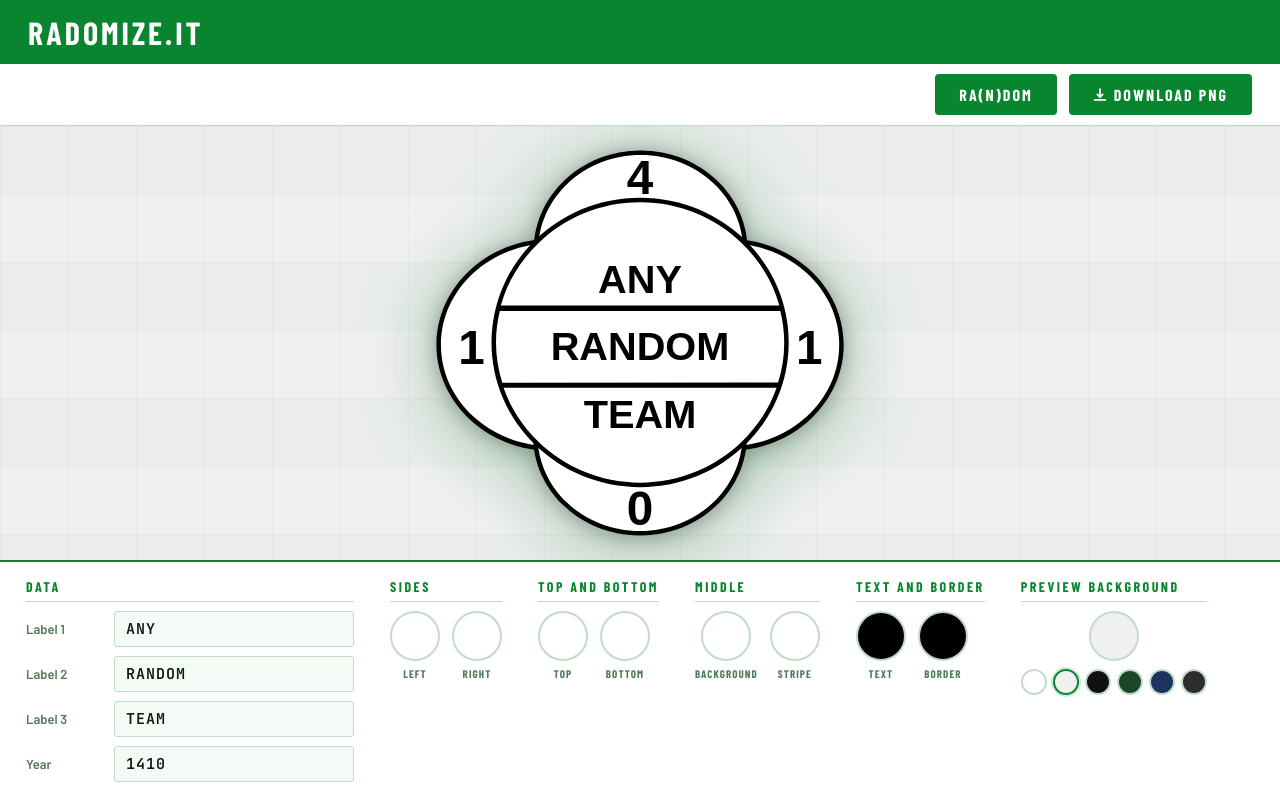
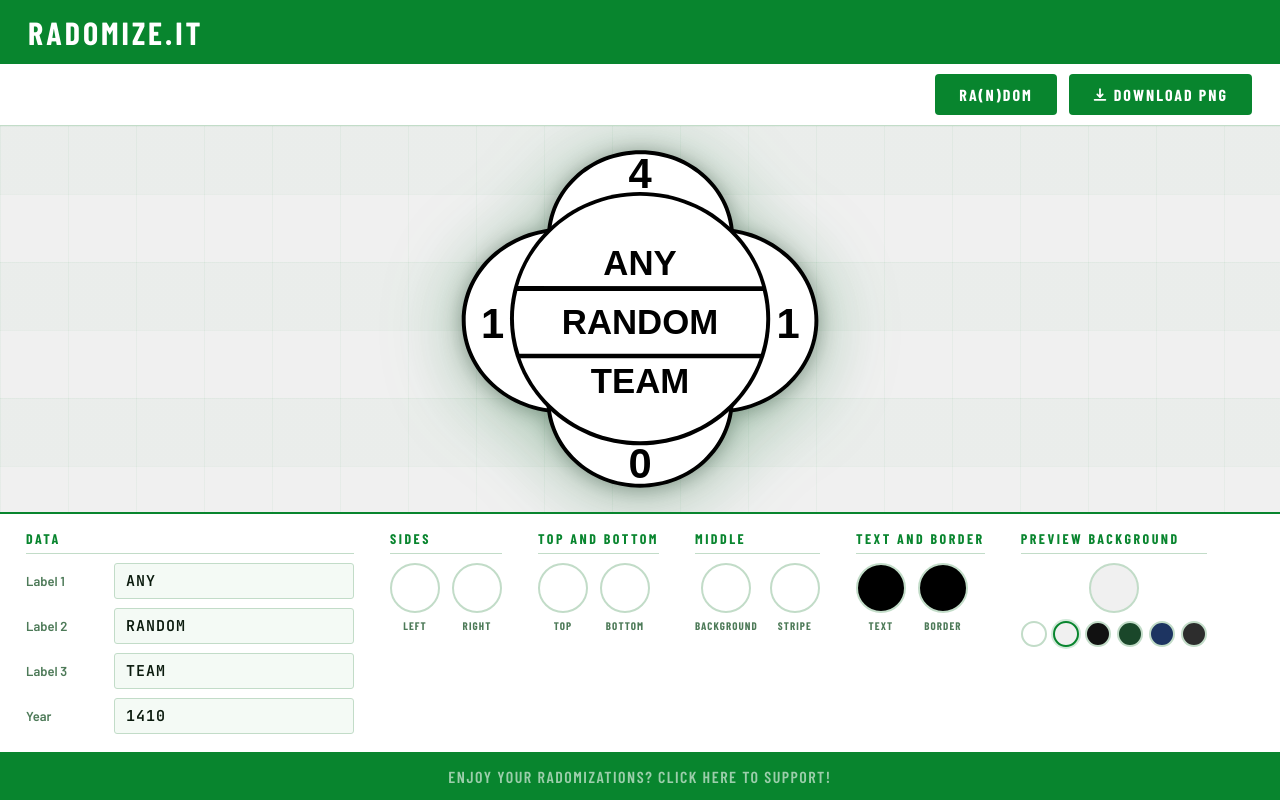
Before and after one commit to jakubkarlo/radomize, a React (Vite) app: page / in a window 1280 px wide. Built offline with nearby package versions, Linux system fonts and the light colour scheme; a web font is replaced by a local one.

Commit message:
Buy me a coffee

```diff
--- a/src/App.css
+++ b/src/App.css
@@ -392,6 +392,33 @@
   box-shadow: 0 0 0 2px var(--accent-glow);
 }
 
+/* ════════════════════════════════════════════
+   FOOTER
+════════════════════════════════════════════ */
+.app-footer {
+  flex-shrink: 0;
+  background: var(--accent);
+  display: flex;
+  justify-content: center;
+  align-items: center;
+  height: 48px;
+}
+
+.app-footer-link {
+  font-family: var(--display);
+  font-size: 16px;
+  font-weight: 600;
+  letter-spacing: 1.5px;
+  text-transform: uppercase;
+  color: rgba(255, 255, 255, 0.6);
+  text-decoration: none;
+  transition: color 0.15s;
+}
+
+.app-footer-link:hover {
+  color: #ffffff;
+}
+
 /* .random-n jest używany w header-btn */
 .random-n {
   font-style: italic;
--- a/src/App.tsx
+++ b/src/App.tsx
@@ -269,6 +269,12 @@ export default function App() {
 
         </aside>
       </div>
+
+      <footer className="app-footer">
+        <a href="https://cuplink.to/littlerest" target="_blank" rel="noopener noreferrer" className="app-footer-link">
+          Enjoy your radomizations? Click here to support!
+        </a>
+      </footer>
     </div>
   );
 }
```
